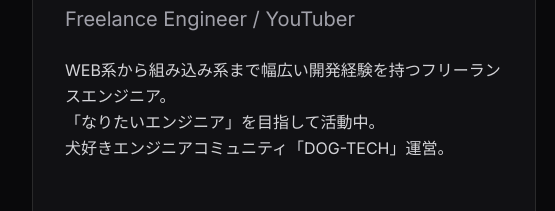
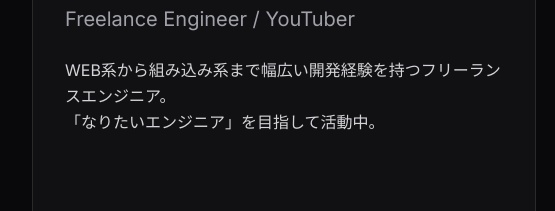
Before and after one commit to TomoyaSekiWk315/portfolio, a plain HTML site: page portfolio.html in a window 1280 px wide. Shown: the part 236-447 px from the top of the page, 0-555 px from the left. Drawn offline with nearby package versions, Linux system fonts and the light colour scheme.

Commit message:
文言修正

```diff
--- a/portfolio.html
+++ b/portfolio.html
@@ -91,7 +91,7 @@
                 <p class="text-zinc-300 leading-relaxed max-w-md mb-6">
                     WEB系から組み込み系まで幅広い開発経験を持つフリーランスエンジニア。<br>
                     「なりたいエンジニア」を目指して活動中。<br>
-                    犬好きエンジニアコミュニティ「DOG-TECH」運営。
+
                 </p>
             </div>
 
```
